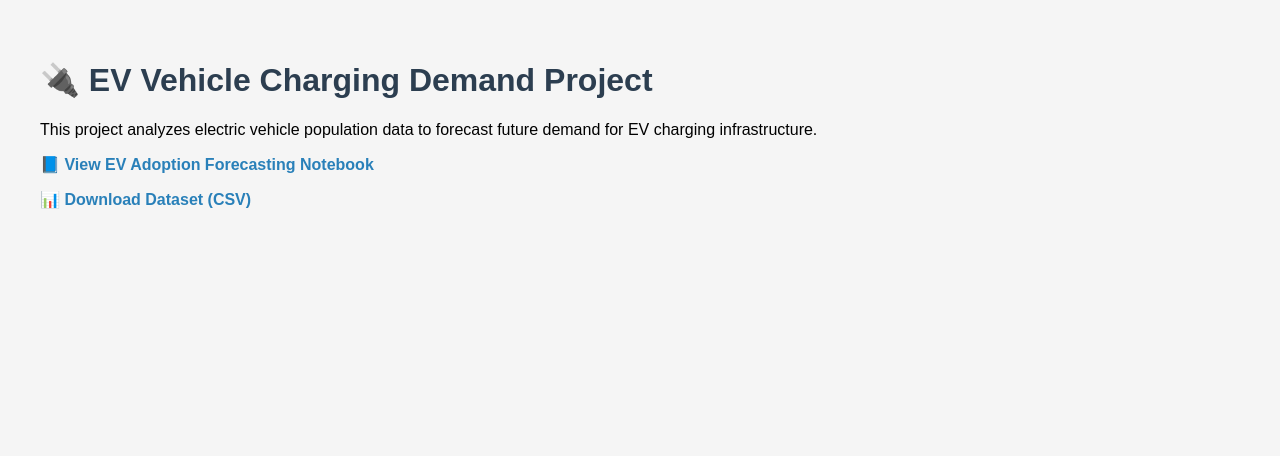
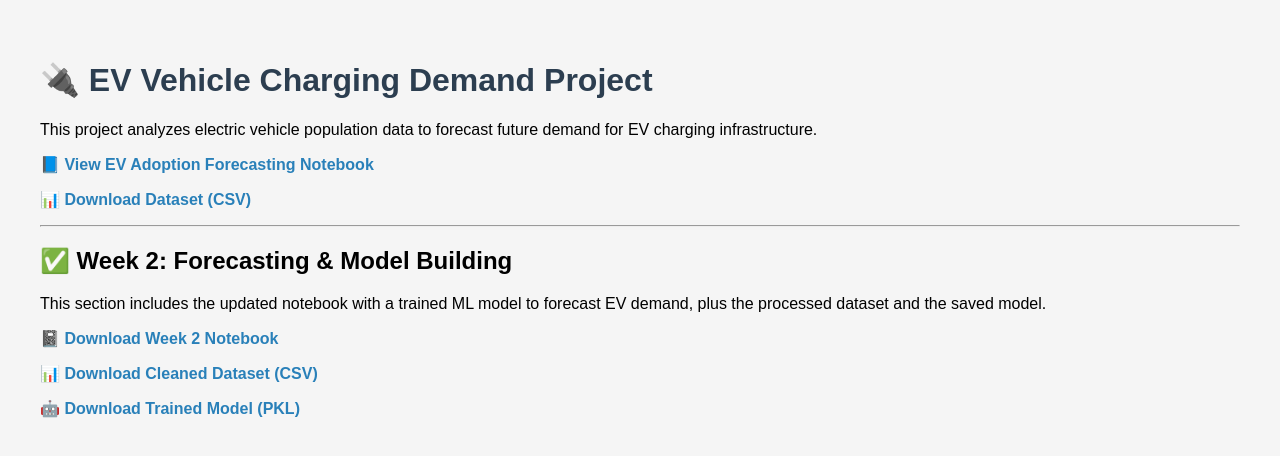
Before and after one commit to SREEHARI1437/EV-charging-demand-forecasting, a plain HTML site: page index.html in a window 1280 px wide. Drawn offline with Linux system fonts and the light colour scheme.

Commit message:
Add files via upload
Updated for Week 2

```diff
--- a/index.html
+++ b/index.html
@@ -1,3 +1,4 @@
+
 <!DOCTYPE html>
 <html lang="en">
 <head>
@@ -36,5 +37,22 @@
   <a href="Electric_Vehicle_Population_By_County.csv" download>
     📊 Download Dataset (CSV)
   </a>
+
+  <hr>
+  <h2>✅ Week 2: Forecasting & Model Building</h2>
+
+  <p>This section includes the updated notebook with a trained ML model to forecast EV demand, plus the processed dataset and the saved model.</p>
+
+  <a href="week2_ev_forecasting_notebook.ipynb" download>
+    📓 Download Week 2 Notebook
+  </a>
+
+  <a href="preprocessed_ev_data.csv" download>
+    📊 Download Cleaned Dataset (CSV)
+  </a>
+
+  <a href="forecasting_ev_model.pkl" download>
+    🤖 Download Trained Model (PKL)
+  </a>
 </body>
 </html>
```
